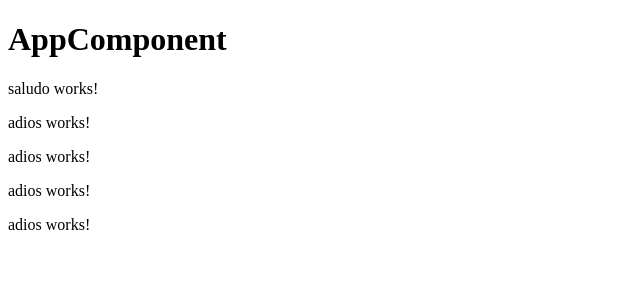
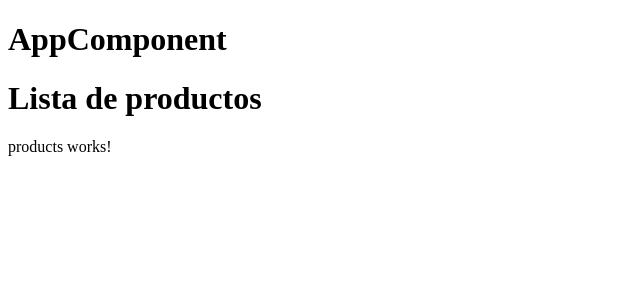
Before and after one commit to Experis-Upskilling-Program/Angular-Fundamentals-ECommerce, an Angular app: page / in a window 1280 px wide. Shown: the top 300 px of the page, without its empty margins (0-640 px from the left). Built offline with nearby package versions, Linux system fonts and the light colour scheme.

Commit message:
[cli] ng g c compontest/products [+] products.component: Ejemplos de Accesibilidad, Tipado a variables y listas en TypeScript

```diff
--- a/src/app/app.component.html
+++ b/src/app/app.component.html
@@ -1,6 +1,2 @@
 <h1>AppComponent</h1>
-<app-saludo></app-saludo>
-<app-adios></app-adios>
-<app-adios></app-adios>
-<app-adios></app-adios>
-<app-adios></app-adios>
+<app-products></app-products>
--- a/src/app/app.module.ts
+++ b/src/app/app.module.ts
@@ -5,12 +5,14 @@ import { AppRoutingModule } from './app-routing.module';
 import { AppComponent } from './app.component';
 import { SaludoComponent } from './components/saludo/saludo.component';
 import { AdiosComponent } from './components/adios/adios.component';
+import { ProductsComponent } from './components/products/products.component';
 
 @NgModule({
   declarations: [
     AppComponent,
     SaludoComponent,
-    AdiosComponent
+    AdiosComponent,
+    ProductsComponent
   ],
   imports: [
     BrowserModule,
--- /dev/null
+++ b/src/app/components/products/products.component.html
@@ -0,0 +1,2 @@
+<h1>{{ title }}</h1>
+<p>products works!</p>
--- /dev/null
+++ b/src/app/components/products/products.component.ts
@@ -0,0 +1,31 @@
+import { Component } from '@angular/core';
+
+@Component({
+  selector: 'app-products',
+  templateUrl: './products.component.html',
+  styleUrls: ['./products.component.css']
+})
+export class ProductsComponent {
+
+  // Encapsular atributos de clase usando accesibilidad
+  title: String = 'Lista de productos';
+  // public title: String = 'Lista de productos';
+  // private title: String = 'Lista de productos';
+  // protected title: String = 'Lista de productos';
+
+  // Tipando variables usando TypeScript
+  value: number;                // Inicialice valor en el contructor
+  value1: number | undefined;   // Soporta dos tipos, inicialmente undefined, por eso no truena.
+  value2!: number;              // Solo soporta un tipo. Yo controlo cuando deja de ser indefinida
+
+  // String[]       -> JavaScript/TypeScript
+  // Array<String>  -> Java
+  fruits: any[] = [ 'Mango', 'Mandarina', 'Melon', 236, true, null, undefined ];
+  frutas: String[] = [ 'Mango', 'Mandarina', 'Melon' ];
+  verduras: Array<String> = [ 'Cebolla', 'Tomate' ];
+  verdureria: ( String | Number ) [] = [ 'Mango', 10, 'Mandarina', 9, 'Melon', 15 ];
+
+  constructor() {
+    this.value = 10;
+  }
+}
```
Also changed, not shown: src/app/components/products/products.component.css (added), 1 other file (tests, documents, lock files or other folders).
